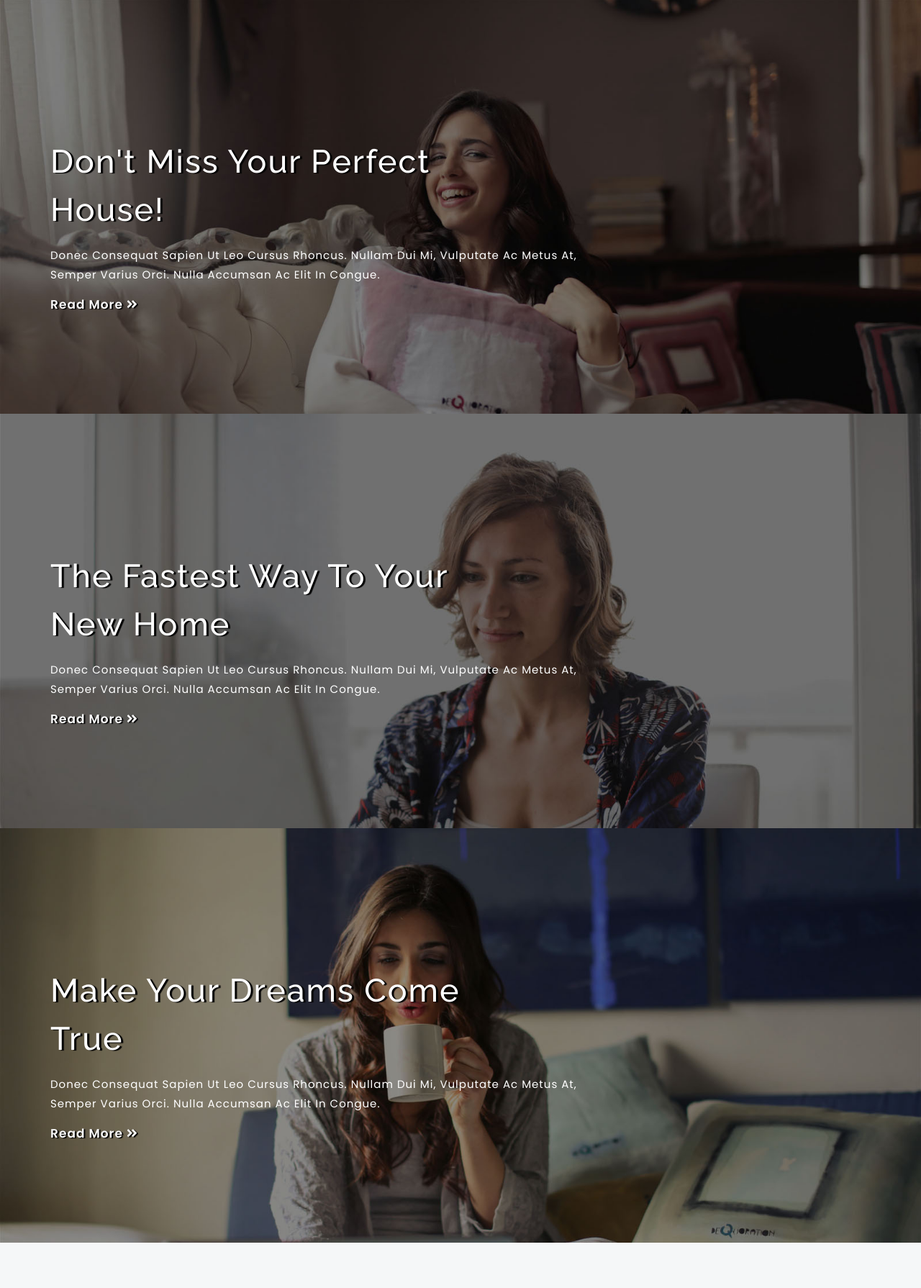
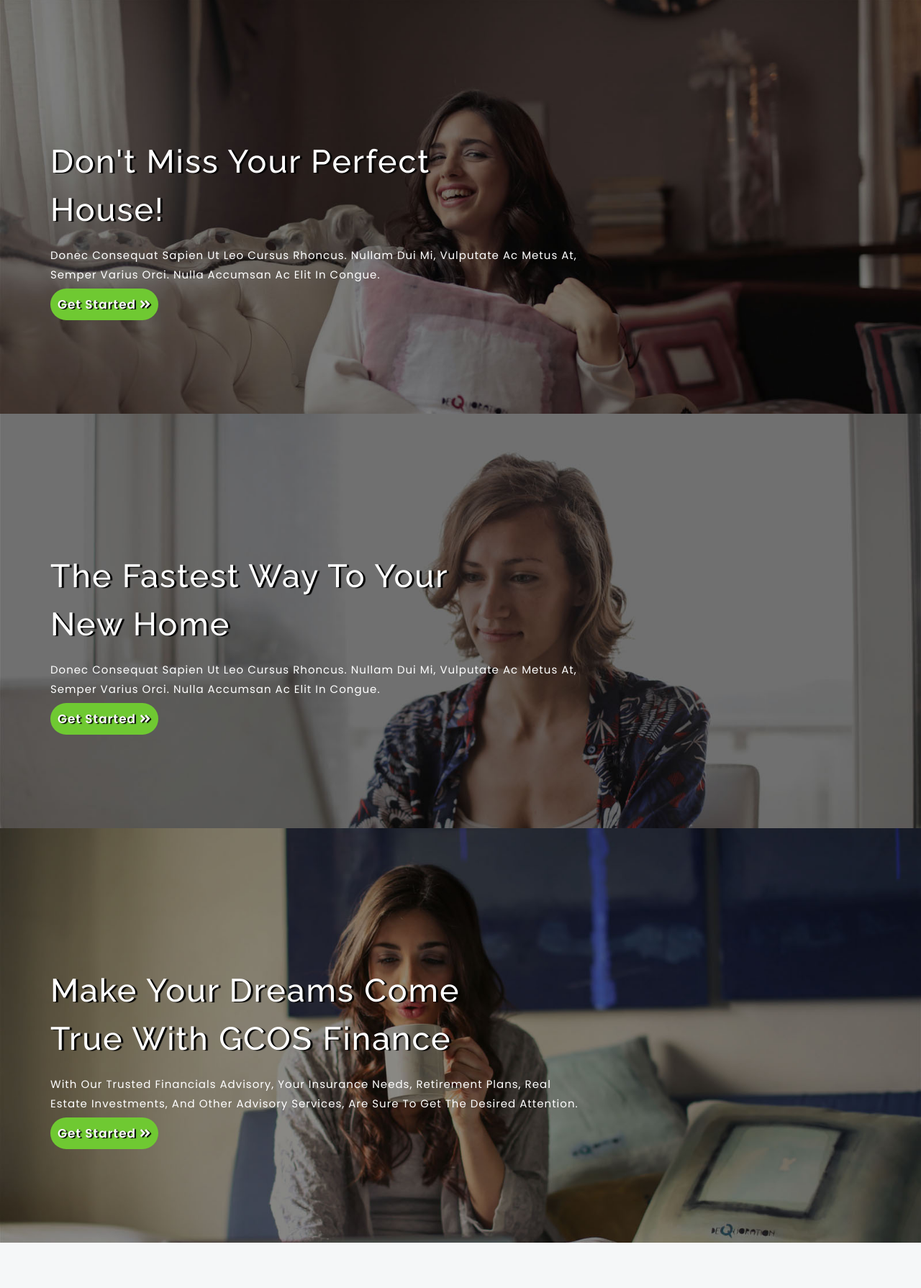
Before and after one commit to Francis-Ebere-Emeafu/gcosfinance, a Django app: page / in a window 1280 px wide. Shown: the part 130-1920 px from the top of the page at 72% size. Run offline with Django 3.2, Linux system fonts and the light colour scheme; some libraries are stand-ins or nearby versions.

Commit message:
css modification

```diff
--- a/otherstatic/css/style.css
+++ b/otherstatic/css/style.css
@@ -533,6 +533,9 @@ p.sub-para {
     font-weight: 600;
     letter-spacing: 1px;
     text-shadow: 2px 1px 1px #000;
+    border-radius: 25px;
+    padding: 10px;
+    background: #6fc932;
 }
 
 /* //text slider */
--- a/templates/base.html
+++ b/templates/base.html
@@ -40,6 +40,9 @@ License URL: http://creativecommons.org/licenses/by/3.0/
 
 <body>
 	{% include 'header.html' %}
+
+	{% block content %}
+
 	<!-- banner -->
 	<section class="banner">
 		<div class="callbacks_container">
@@ -49,7 +52,7 @@ License URL: http://creativecommons.org/licenses/by/3.0/
 						<div class="banner-text container">
 							<h4 class="movetxt text-left mb-3 agile-title text-capitalize">Don't Miss Your Perfect House!</h4>
 							<p class="text-white mb-3">Donec consequat sapien ut leo cursus rhoncus. Nullam dui mi, vulputate ac metus at, semper varius orci. Nulla accumsan ac elit in congue.</p>
-							<a class="bt text-capitalize" href="about.html" role="button"> read more
+							<a class="bt text-capitalize" href="{% url 'home' %}" role="button">  Get Started
 								<i class="fas fa-angle-double-right"></i>
 							</a>
 						</div>
@@ -60,7 +63,7 @@ License URL: http://creativecommons.org/licenses/by/3.0/
 						<div class="banner-text container">
 							<h4 class="movetxt text-left mb-3 agile-title text-capitalize">The Fastest Way To Your New Home</h4>
 							<p class="text-white mb-3">Donec consequat sapien ut leo cursus rhoncus. Nullam dui mi, vulputate ac metus at, semper varius orci. Nulla accumsan ac elit in congue.</p>
-							<a class="bt text-capitalize" href="about.html" role="button"> read more
+							<a class="bt text-capitalize" href="{% url 'home' %}" role="button">  Get Started
 								<i class="fas fa-angle-double-right"></i>
 							</a>
 						</div>
@@ -69,9 +72,9 @@ License URL: http://creativecommons.org/licenses/by/3.0/
 				<li>
 					<div class="slider-info bg3">
 						<div class="banner-text container">
-							<h4 class="movetxt text-left mb-3 agile-title text-capitalize">Make Your Dreams Come True</h4>
-							<p class="text-white mb-3">Donec consequat sapien ut leo cursus rhoncus. Nullam dui mi, vulputate ac metus at, semper varius orci. Nulla accumsan ac elit in congue.</p>
-							<a class="bt text-capitalize" href="about.html" role="button"> read more
+							<h4 class="movetxt text-left mb-3 agile-title text-capitalize">Make Your Dreams Come True With GCOS Finance</h4>
+							<p class="text-white mb-3">With our trusted Financials Advisory, your Insurance Needs, Retirement Plans, Real Estate Investments, and other Advisory services, are sure to get the desired attention.</p>
+							<a class="bt text-capitalize" href="{% url 'home' %}" role="button"> Get Started
 								<i class="fas fa-angle-double-right"></i>
 							</a>
 						</div>
@@ -373,7 +376,7 @@ License URL: http://creativecommons.org/licenses/by/3.0/
             </div>
         </section>
 <!-- //news -->
-
+{% endblock content %}
 <!-- footer Here  -->
 	<!---->
 	<div class="copyright py-3">
```
